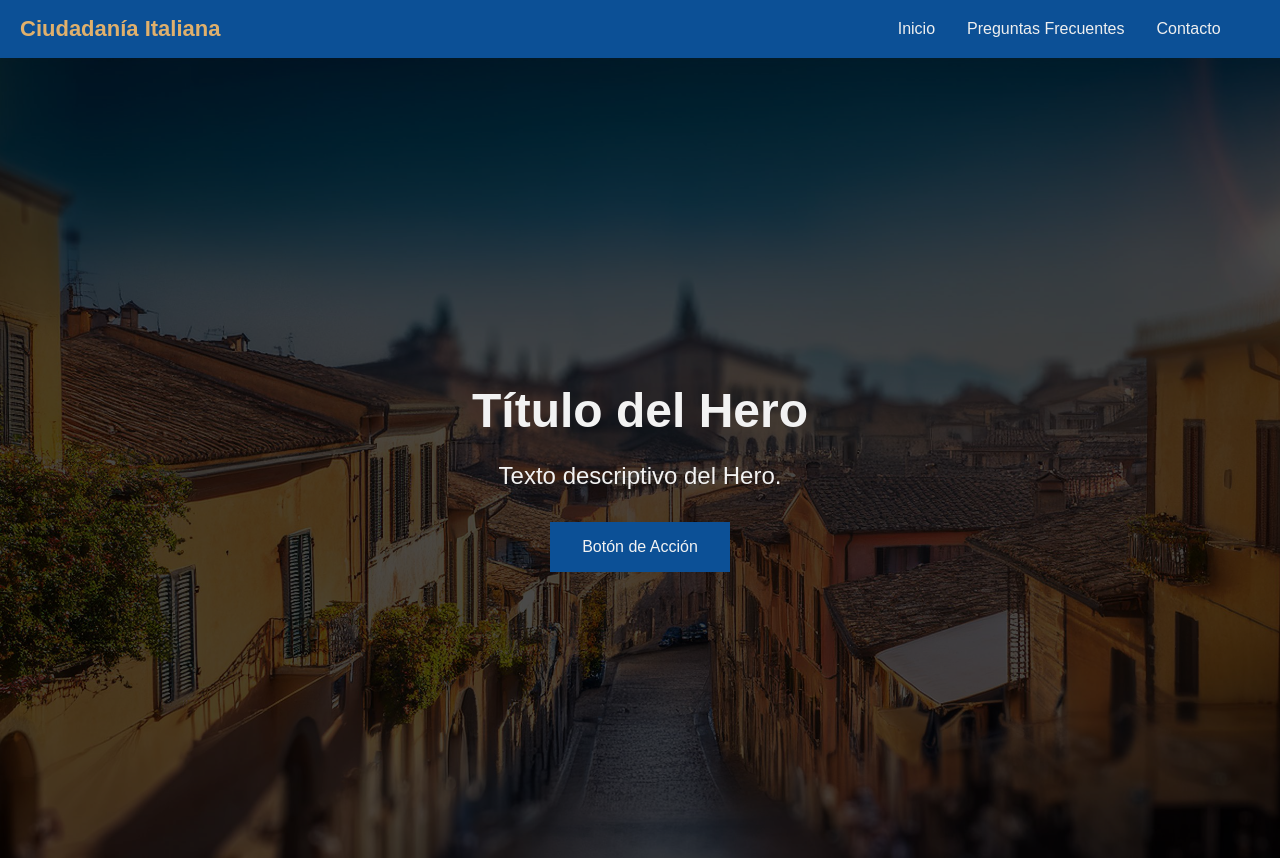
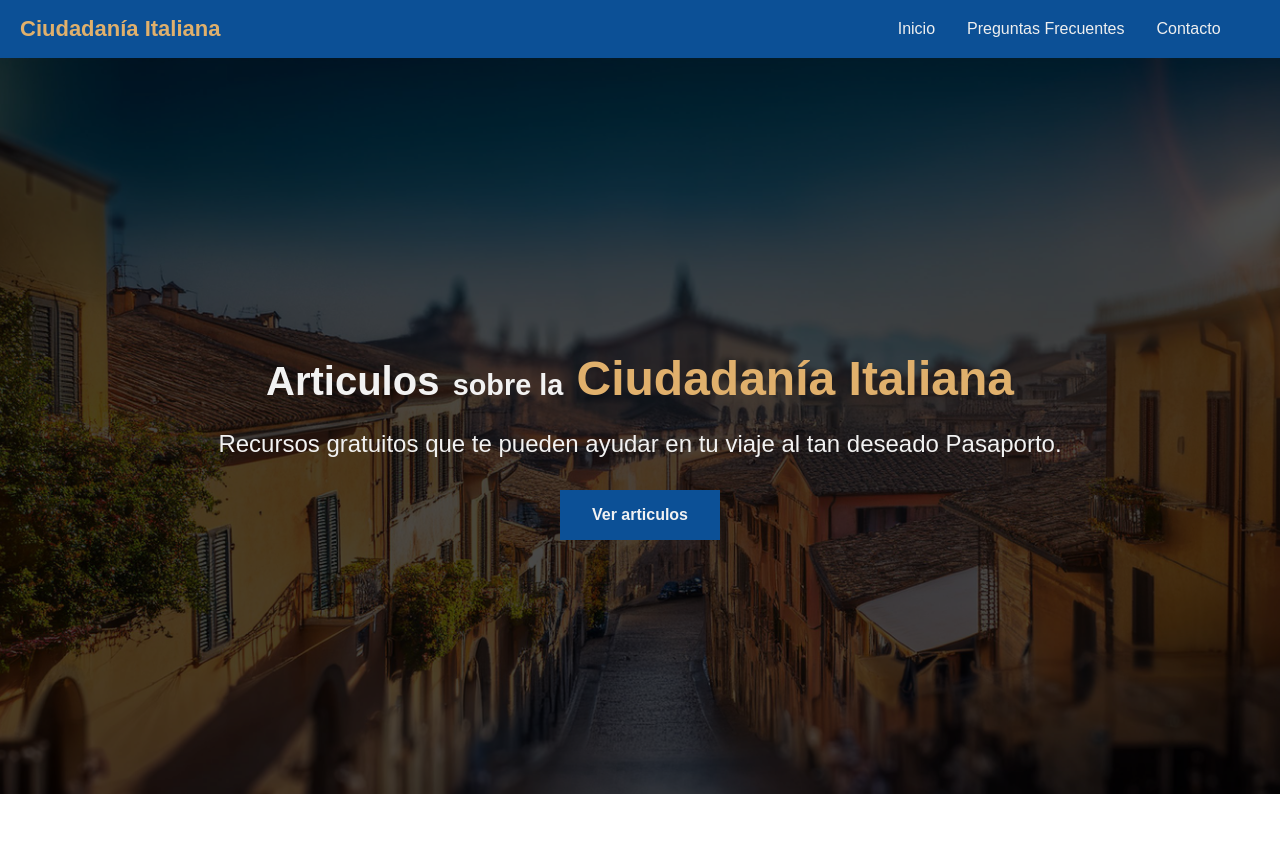
Before and after one commit to Jose-Atel/ciudadaniaitaliana.online, a plain HTML site: page index.html in a window 1280 px wide. After the commit the page ends 800 px from the top, so only its background shows below. Drawn offline with Linux system fonts and the light colour scheme.

Commit message:
Upload some documents, upload hero.jpg, renew html code

```diff
--- a/css/styles.css
+++ b/css/styles.css
@@ -57,40 +57,45 @@ body {
     font-family: var(--font-family);
     color: var(--text-color);
 }
-
 .hero {
     position: relative;
-    height: 100vh;
+    height: calc(100dvh - 4rem);;
     background: var(--hero-bg-image) no-repeat center center/cover;
     display: flex;
     justify-content: center;
     align-items: center;
     text-align: center;
 }
-
 .overlay {
     position: absolute;
     top: 0;
     left: 0;
     width: 100%;
-    height: 100%;
+    height: inherit;
     background: rgba(0, 0, 0, 0.7);
 }
-
 .hero-content {
     position: relative;
     z-index: 1;
     color: var(--text-color);
 }
-
 .hero h1 {
     font-size: 3rem;
     margin-bottom: 1rem;
+    color: var(--golden-text);
 }
-
+.menor {
+    font-size: 1.8rem;
+    color:var(--text-color)
+}
+.medio {
+    font-size: 2.5rem;
+    color:var(--text-color)
+}
 .hero p {
     font-size: 1.5rem;
     margin-bottom: 2rem;
+    font-weight: 300;
 }
 
 .hero button {
@@ -100,10 +105,14 @@ body {
     background-color: var(--primary-color);
     border: none;
     cursor: pointer;
+    font-weight: 600;
 }
 
 .hero button:hover {
-    background-color: darken(var(--primary-color), 10%);
+    background-color: var(--golden-text);
+    transition: all 0.3s ease-in;
+    color: var(--primary-color);
+    font-weight: 600;
 }
 
 /* Footer styles */
--- a/index.html
+++ b/index.html
@@ -66,9 +66,9 @@
           <section class="hero">
             <div class="overlay"></div>
             <header class="hero-content">
-                <h1>Título del Hero</h1>
-                <p>Texto descriptivo del Hero.</p>
-                <button>Botón de Acción</button>
+                <h1><span class="medio">Articulos</span> <span class="menor">sobre la</span> Ciudadanía Italiana</h1>
+                <p>Recursos gratuitos que te pueden ayudar en tu viaje al tan deseado Pasaporto.</p>
+                <button>Ver articulos</button>
             </header>
         </section>
 
```
